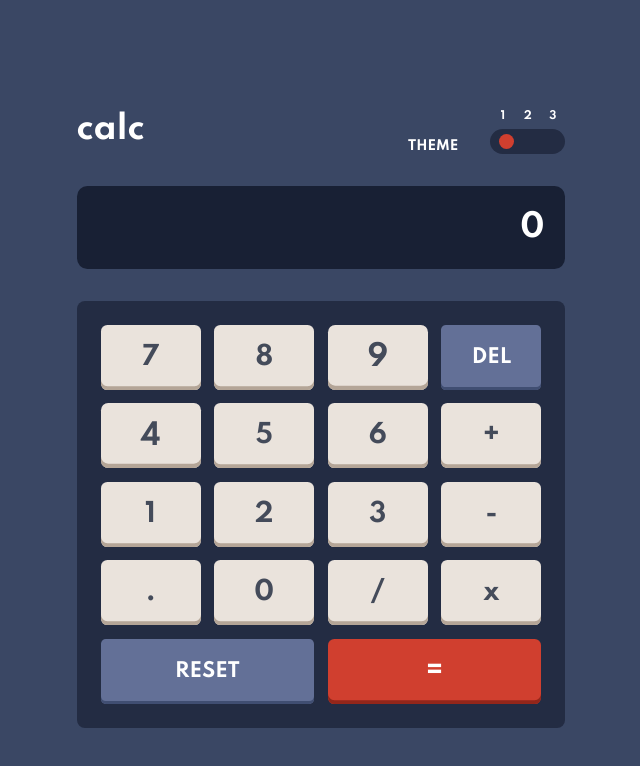
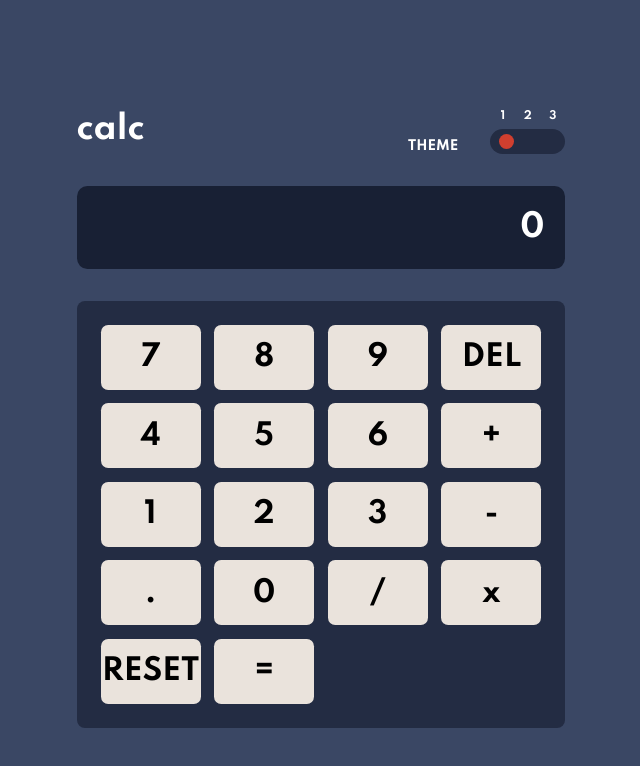
Before and after one commit to steppan26/Challenge-05--Calculator-App, a React (Create React App) app: page / in a window 1280 px wide. Shown: the top 766 px of the page, without its empty margins (319-959 px from the left). Built offline with nearby package versions, Linux system fonts and the light colour scheme.

Commit message:
removed inline styles for buttons for testing

```diff
--- a/src/Components/Button.css
+++ b/src/Components/Button.css
@@ -1,4 +1,4 @@
-.btn {
+.btn{
     display: flex;
     align-items: center;
     justify-content: center;
--- a/src/Components/Button.js
+++ b/src/Components/Button.js
@@ -6,13 +6,14 @@ const Button = ( { text, gridName, fontSize, bgColor, fontColor, shadowColor } )
     console.log(text, gridName, fontSize, bgColor, fontColor, shadowColor)
     return(
         <div className="btn"
-            style={{
-                gridArea:gridName,
-                fontSize:fontSize,
-                backgroundColor:bgColor,
-                boxShadow:shadow,
-                color:fontColor
-                }}>
+            // style={{
+            //     gridArea:gridName,
+            //     fontSize:fontSize,
+            //     backgroundColor:bgColor,
+            //     boxShadow:shadow,
+            //     color:fontColor
+            //     }}
+            >
             <p>{text}</p>
         </div>
     );
--- a/src/Containers/App.js
+++ b/src/Containers/App.js
@@ -314,7 +314,7 @@ import Calculator from './Calculator';
   }
 
   render(){
-    console.log(document.getElementsByClassName("btnStyle"))
+    console.log(document.getElementsByClassName("btn"))
     let themeClassName = "AppContainer " + this.state.theme[this.state.activeTheme];
     return (
       <div className={themeClassName}>
```
Also changed, not shown: 9 other files (tests, documents, lock files or other folders).
